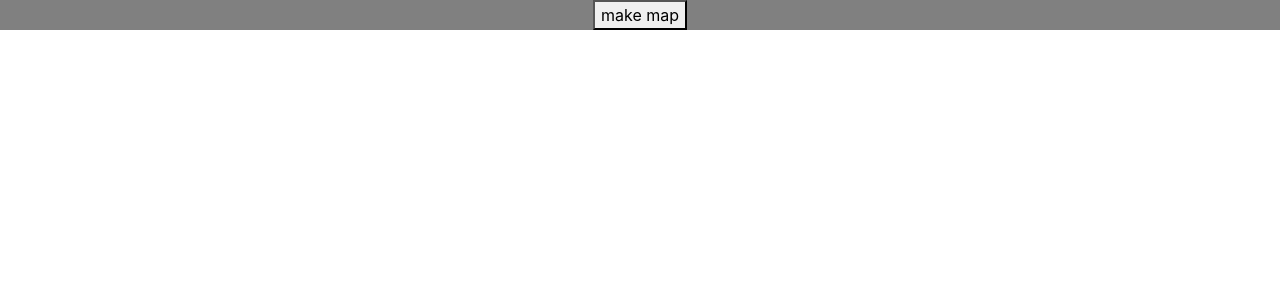
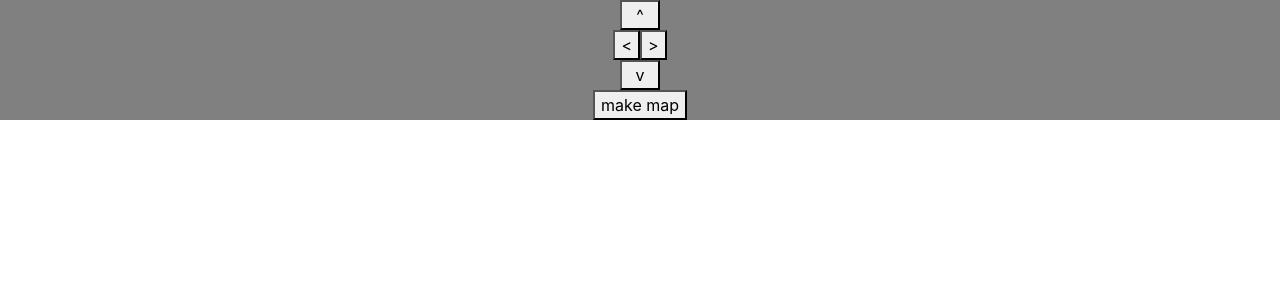
Before and after one commit to CS22Team19/Redux-FE, a React (Create React App) app: page /dungeon in a window 1280 px wide. Shown: the top 300 px of the page. Built offline with nearby package versions, Linux system fonts and the light colour scheme.

Commit message:
added movement of char to rooms

```diff
--- a/src/components/MapGrid.css
+++ b/src/components/MapGrid.css
@@ -23,3 +23,15 @@
   justify-content: center;
   padding: 0px;
 }
+.arrows{
+  display: flex;
+  flex-direction: column;
+  justify-content: center;
+  width: 40px;
+  margin-left: calc(50% - 20px);
+}
+.leftright{
+  display: flex;
+  flex-direction: row;
+  justify-content: center;
+}
--- a/src/components/MapGrid.js
+++ b/src/components/MapGrid.js
@@ -1,10 +1,11 @@
 import React, { Component } from "react";
+import {connect} from "react-redux";
 import "./MapGrid.css"
 
 class MapGrid extends Component {
   state = {
     grid: [],
-    current_room: [4,3]
+    current_room: [9,5] //[x(left and right), y(up and down)]
   };
 
   // handleSubmit = event => {
@@ -32,11 +33,43 @@ class MapGrid extends Component {
     this.setState({grid: grid_arr})
     console.log(this.state.grid.length)
   }
+  up = event => {
+    if(this.state.grid[this.state.current_room[1]-1][this.state.current_room[0]] === "on"){
+      console.log(this.state.current_room[0], this.state.current_room[1]-1)
+      this.setState({current_room: [this.state.current_room[0], this.state.current_room[1]-1]})
+    }
+  }
+  left = event => {
+    if(this.state.grid[this.state.current_room[1]][this.state.current_room[0]-1] === "on"){
+      console.log(this.state.current_room[0], this.state.current_room[1]-1)
+      this.setState({current_room: [this.state.current_room[0]-1, this.state.current_room[1]]})
+    }
+  }
+  right = event => {
+    if(this.state.grid[this.state.current_room[1]][this.state.current_room[0]+1] === "on"){
+      console.log(this.state.current_room[0], this.state.current_room[1]-1)
+      this.setState({current_room: [this.state.current_room[0]+1, this.state.current_room[1]]})
+    }
+  }
+  down = event => {
+    if(this.state.grid[this.state.current_room[1]+1][this.state.current_room[0]] === "on"){
+      console.log(this.state.current_room[0], this.state.current_room[1]-1)
+      this.setState({current_room: [this.state.current_room[0], this.state.current_room[1]+1]})
+    }
+  }
 
 
   render() {
     return (
       <div className="Map">
+        <div className="arrows">
+        <button onClick={this.up}>^</button>
+        <div className="leftright">
+          <button onClick={this.left}>&lt;</button>
+          <button onClick={this.right}>&gt;</button>
+        </div>
+        <button onClick={this.down}>v</button>
+        </div>
 
         <button onClick={this.map}>make map</button>
         {this.state.grid.length > 0 && this.state.grid.map((e, i) => {
@@ -59,4 +92,4 @@ class MapGrid extends Component {
   }
 }
 
-export default MapGrid;
+export default connect(null, {})(MapGrid)
```
